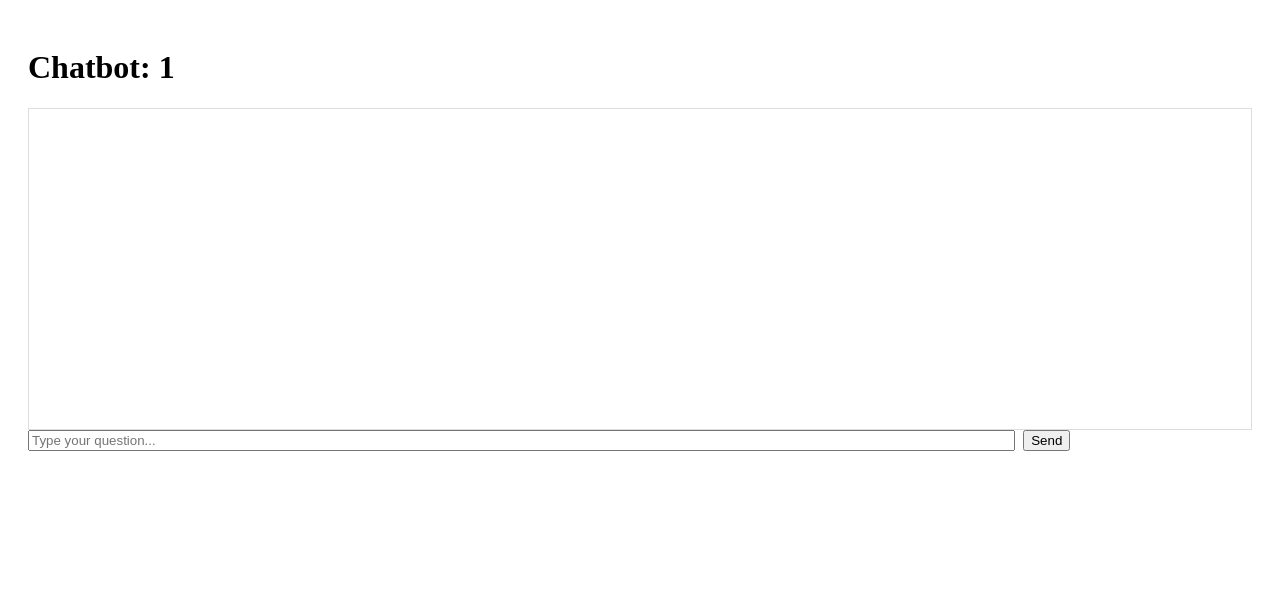
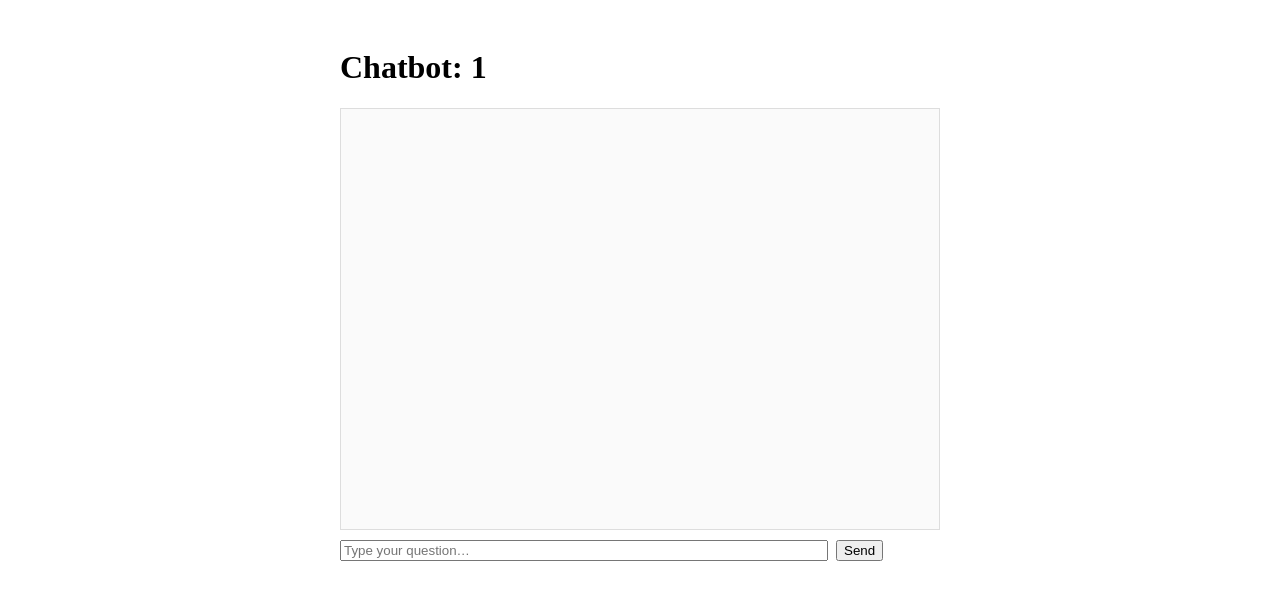
Before and after one commit to akankshapaspu/my-chat-ui, a Next.js app: page /chat/1 in a window 1280 px wide. Shown: the top 600 px of the page. Built offline with nearby package versions, Linux system fonts and the light colour scheme.

Commit message:
Update [model].js

```diff
--- a/pages/chat/[model].js
+++ b/pages/chat/[model].js
@@ -1,45 +1,65 @@
-import { useRouter } from "next/router"
-import { useState } from "react"
-import axios from "axios"
+// File: pages/chat/[model].js
+import { useRouter } from "next/router";
+import { useState, useEffect, useRef } from "react";
+import axios from "axios";
 
 export default function Chat() {
-  const { query } = useRouter()
-  const modelId = decodeURIComponent(query.model || "")
-  const [prompt, setPrompt] = useState("")
-  const [history, setHistory] = useState([])
+  const router = useRouter();
+  const modelId = decodeURIComponent(router.query.model || "");
+  const [prompt, setPrompt] = useState("");
+  const [history, setHistory] = useState([]);
+  const bottomRef = useRef();
+
+  // Scroll to bottom when history updates
+  useEffect(() => {
+    bottomRef.current?.scrollIntoView({ behavior: "smooth" });
+  }, [history]);
 
   const send = async () => {
-    const { data } = await axios.post("/api/chat", { model: modelId, prompt })
-    setHistory([
-      ...history,
-      { role: "user", text: prompt },
-      { role: "bot",  text: data.text },
-    ])
-    setPrompt("")
+    if (!prompt.trim()) return;
+    setHistory((h) => [...h, { role: "user", text: prompt }]);
+    setPrompt("");
+    try {
+      const { data } = await axios.post("/api/chat", {
+        model: modelId,
+        prompt,
+      });
+      setHistory((h) => [...h, { role: "assistant", text: data.text }]);
+    } catch (err) {
+      setHistory((h) => [...h, { role: "assistant", text: "Error contacting model." }]);
     }
+  };
+
+  if (!modelId) return <p>Loading…</p>;
 
   return (
-    <div style={{ padding: 20 }}>
-      <h1>Chatbot: {modelId}</h1>
-      <div style={{
+    <div style={{ padding: 20, maxWidth: 600, margin: "0 auto" }}>
+      <h1>Chatbot: {modelId.split("/").pop()}</h1>
+      <div
+        style={{
           border: "1px solid #ddd",
           padding: 10,
-        height: 300,
-        overflow: "auto"
-      }}>
+          height: 400,
+          overflowY: "auto",
+          background: "#fafafa",
+        }}
+      >
         {history.map((m, i) => (
           <p key={i}>
             <strong>{m.role}:</strong> {m.text}
           </p>
         ))}
+        <div ref={bottomRef} />
       </div>
+      <div style={{ marginTop: 10 }}>
         <input
           style={{ width: "80%", marginRight: 8 }}
           value={prompt}
           onChange={(e) => setPrompt(e.target.value)}
-        placeholder="Type your question..."
+          placeholder="Type your question…"
         />
         <button onClick={send}>Send</button>
       </div>
-  )
+    </div>
+  );
 }
```
Lines whose indentation alone changed are shown as unchanged.
